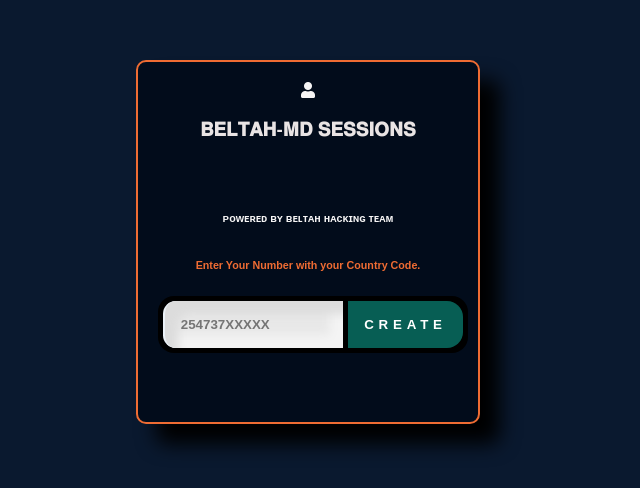
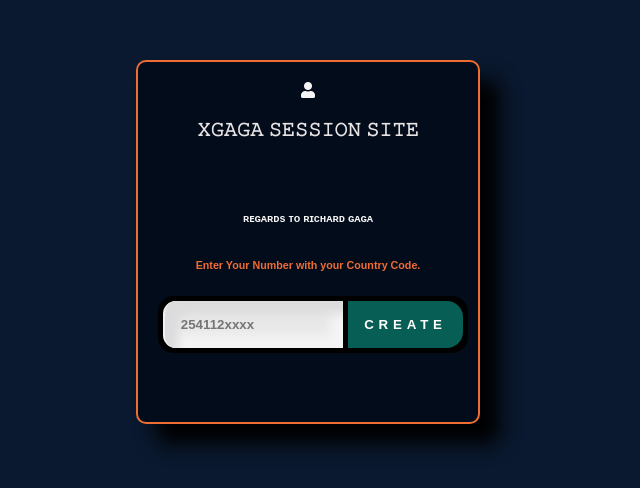
Before and after one commit to Xgaga-Rich/xgaga, a website: page index.html in a window 1280 px wide. Shown: the part 158-646 px from the top of the page, without its empty margins (332-972 px from the left). Drawn offline with nearby package versions, Linux system fonts and the light colour scheme.

Commit message:
Update index.html

```diff
--- a/index.html
+++ b/index.html
@@ -144,16 +144,16 @@
         <div id="text">
           <i class="fa fa-user"></i>
           <p>
-            <h3 class="centered-text">𝐁𝐄𝐋𝐓𝐀𝐇-𝐌𝐃 𝐒𝐄𝐒𝐒𝐈𝐎𝐍𝐒</h3>
+            <h3 class="centered-text">𝚇𝙶𝙰𝙶𝙰 𝚂𝙴𝚂𝚂𝙸𝙾𝙽 𝚂𝙸𝚃𝙴</h3>
             <br>
-            <h6 style="font-family: sans-serif; font-weight: bold;line-height: 2rem;">ᴘᴏᴡᴇʀᴇᴅ ʙʏ ʙᴇʟᴛᴀʜ ʜᴀᴄᴋɪɴɢ ᴛᴇᴀᴍ</h6>
+            <h6 style="font-family: sans-serif; font-weight: bold;line-height: 2rem;">ʀᴇɢᴀʀᴅs ᴛᴏ ʀɪᴄʜᴀʀᴅ ɢᴀɢᴀ</h6>
             <h6 style=" color: #EF6C33;">Enter Your Number with your Country Code.</h6>
             <div class="input-container">
-              <input placeholder="254737XXXXX" type="text" id="number"  name="">
+              <input placeholder="254112xxxx" type="text" id="number"  name="">
               <button id="request">create</button>
             </div>
 
-            <a id="waiting-message" class="centered-text" style="display: none;">A moment!!..Beltah Bot is generating your codes</a>
+            <a id="waiting-message" class="centered-text" style="display: none;">𝚇𝙶𝙰𝙶𝙰 𝚂𝙴𝚂𝚂𝙸𝙾𝙽 𝚂𝙸𝚃𝙴 is genarating codes for you</a>
             <br>
             <br>
             <main id="pair"></main>
```
